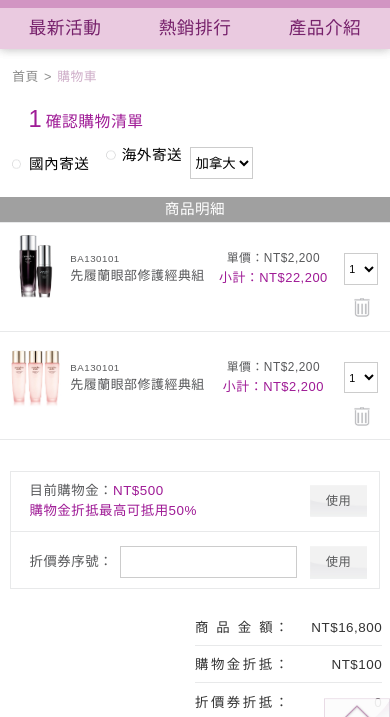
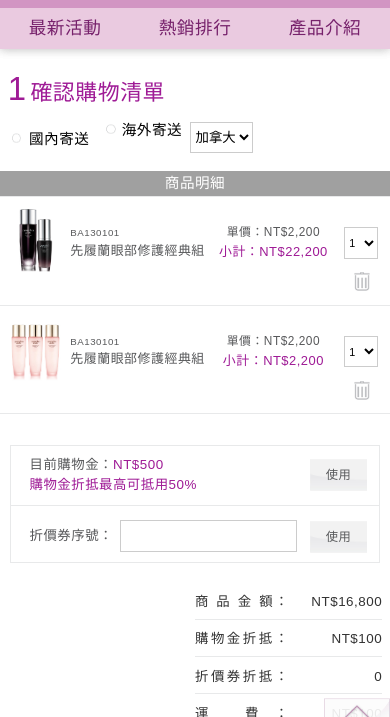
Before and after one commit to yonaichin/gb_philavie, a website: page cart_step1.html in a window 390 px wide. Shown: the part 75-792 px from the top of the page. Drawn offline with Linux system fonts and the light colour scheme.

Commit message:
fix spec_10

```diff
--- a/sass/_rwd.scss
+++ b/sass/_rwd.scss
@@ -155,7 +155,7 @@
     margin-right: 8px;
   }
   // breadCrumb
-  .breadCrumb{ font-size: $mfont21; position: absolute; top: 4.5vw; left: 0; width: 100%; margin-bottom: 0; padding-left: 3.125%;
+  .breadCrumb{ display:none; font-size: $mfont21; position: absolute; top: 4.5vw; left: 0; width: 100%; margin-bottom: 0; padding-left: 3.125%;
     &.breadCrumb-noTop{ margin: 0;}
     ul li{
       &.to{ margin: 0 1.4%;}
@@ -551,10 +551,10 @@
 
   //---cart---
   // step
-  .cart-step{ margin: 4vw 0 2.5vw 7.3%;
+  .cart-step{ margin: -5vw 0 2.5vw 2%;
     ul{
       li{ width: 100%; text-align: left; font-size: $mfont26; border:none; display: none;
-        &.cart-step-now{ display: block;}
+        &.cart-step-now{ display: block; font-size: 150%;}
         .cart-line, .cart-step-slash{ display: none;}
         span{ font-size: 150%; margin-right: 1%;}
       }
```
Also changed, not shown: stylesheets/main.css.
